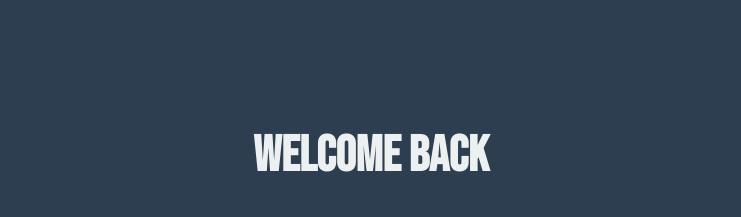
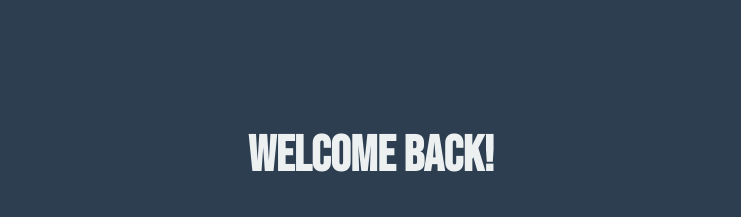
Before and after one commit to Camerooooon/landing-page, a plain HTML site: page index.html in a window 1280 px wide. Shown: the top 217 px of the page, without its empty margins (269-1010 px from the left). Drawn offline with nearby package versions, Linux system fonts and the light colour scheme.

Commit message:
Change message

```diff
--- a/index.html
+++ b/index.html
@@ -9,7 +9,7 @@
 </head>
 <body>
   <div class="wrapper">
-    <h1>Welcome Back</h1>
+    <h1>Welcome Back!</h1>
     <input id="searchBox" placeholder="What are you looking for today?"></input>
     <br>
     <br>
```
